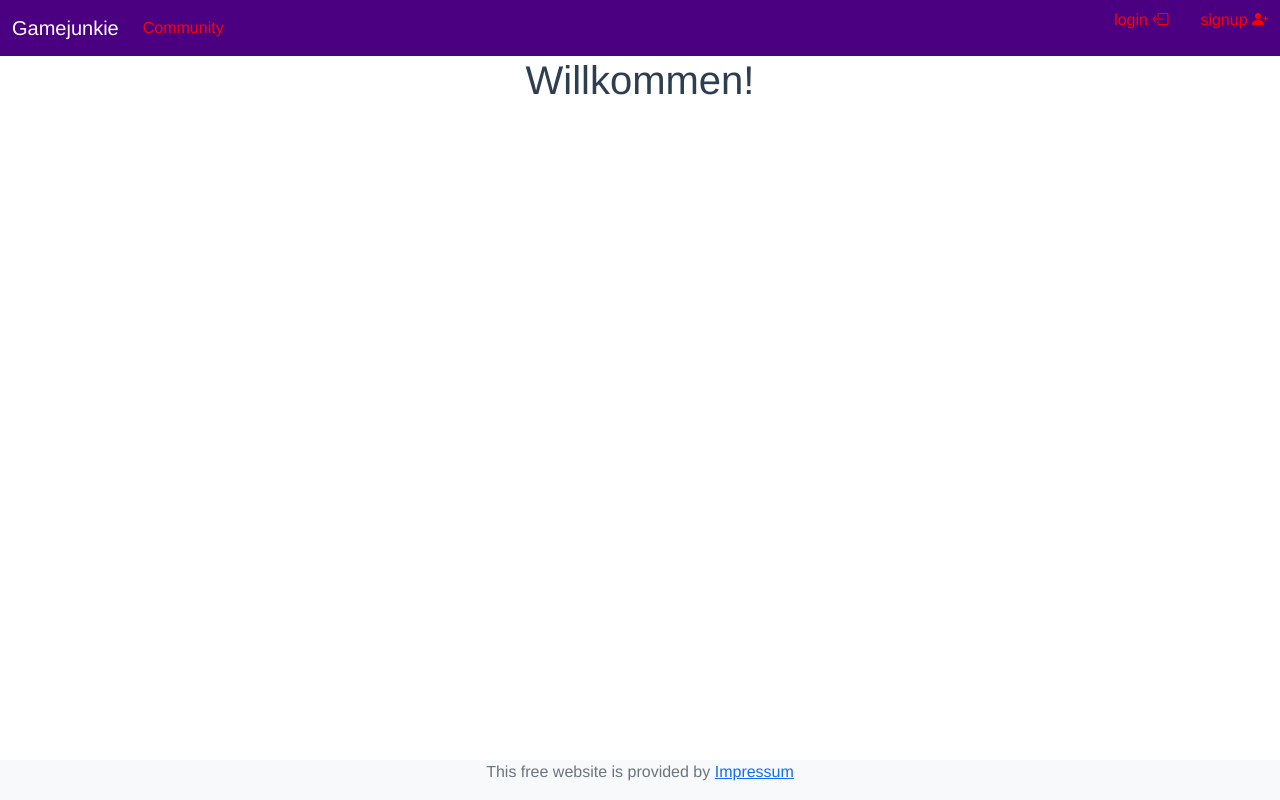
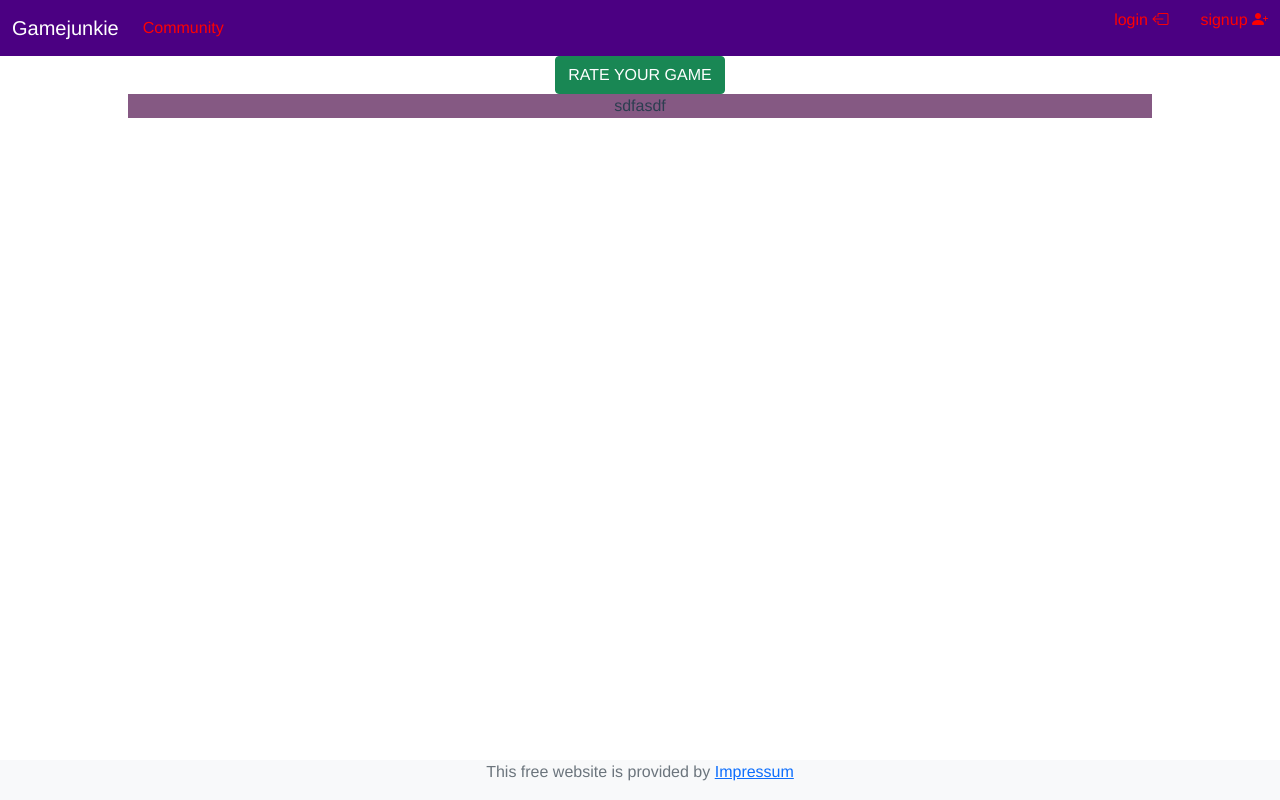
Before and after one commit to TimoCak/gamesite, a Vue app: page / in a window 1280 px wide. Built offline with nearby package versions, Linux system fonts and the light colour scheme.

Commit message:
a few style changes

```diff
--- a/src/components/Home.vue
+++ b/src/components/Home.vue
@@ -1,6 +1,9 @@
 <template>
  <div>
-   <h1>Willkommen!</h1>
+   <router-link to="/rating"><button class="btn btn-success">RATE YOUR GAME</button></router-link>
+  </div>
+  <div class="itemContainer">
+sdfasdf
   </div>
 </template>
 
@@ -18,5 +21,10 @@ export default {
 </script>
 
 <style scoped>
+  .itemContainer {
+    width: 80%;
+    background-color: rgb(133, 89, 131);
+    margin: auto;
+  }
 
 </style>
--- a/src/components/Login.vue
+++ b/src/components/Login.vue
@@ -22,12 +22,12 @@ export default {
     form {
         width: 40%;
         margin: auto;
-        background-color: rgb(86, 8, 37);
+        background-color: #4B0082;;
         padding: 2em;
         margin-top: 2em;
         border: 2px;
         border-style: dotted;
-        border-color: blueviolet;
+        border-color: red;
         border-radius: 2em;
         -moz-border-radius: 2em;
         color: bisque;
--- a/src/components/Signup.vue
+++ b/src/components/Signup.vue
@@ -65,12 +65,12 @@ export default {
     form {
         width: 40%;
         margin: auto;
-        background-color: rgb(86, 8, 37);
+        background-color: #4B0082;
         padding: 2em;
         margin-top: 2em;
         border: 2px;
         border-style: dotted;
-        border-color: blueviolet;
+        border-color: red;
         border-radius: 2em;
         -moz-border-radius: 2em;
         color: bisque;
```
